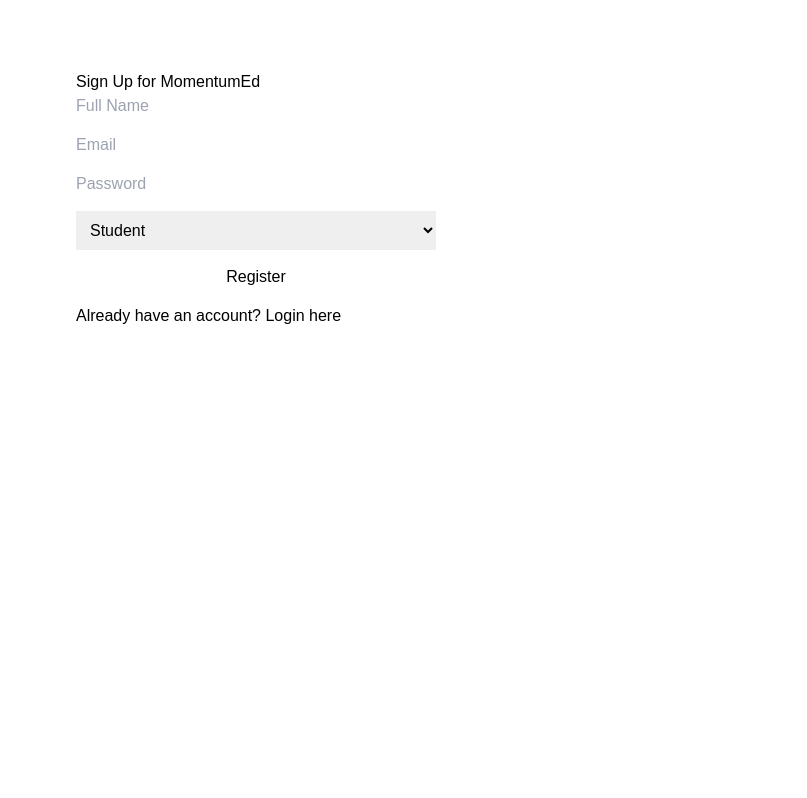
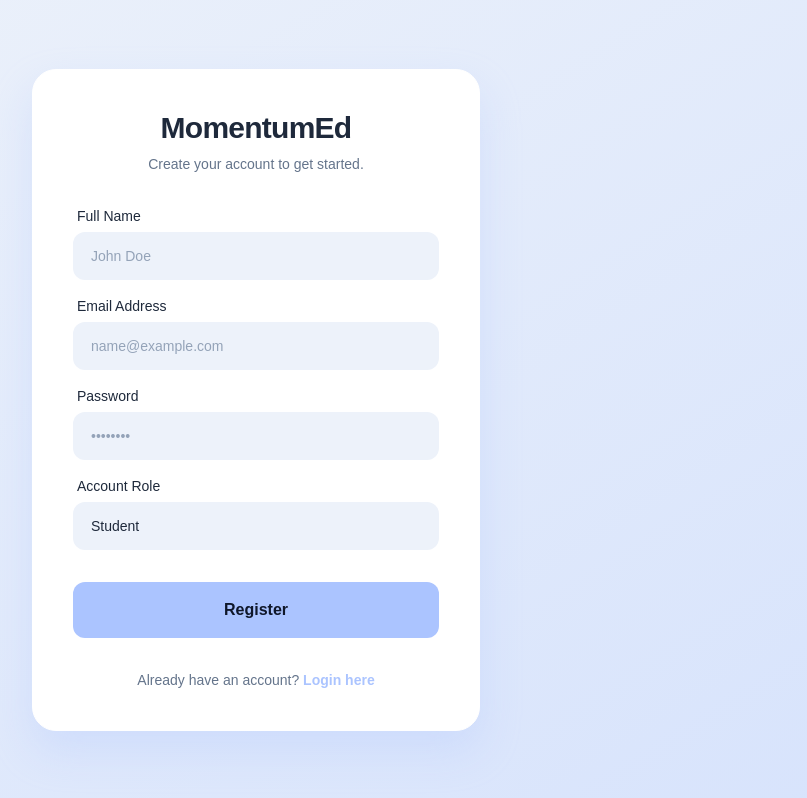
Before and after one commit to Rohith-Subramanian-Nithyadevi/MomentumEd, a React app in the folder frontend/: page /register in a window 1280 px wide. Shown: the whole page, without its empty margins (384-1191 px from the left). Built offline with nearby package versions, Linux system fonts and the light colour scheme; the HTML template or start-up script is replaced by a standard one.

Commit message:
Fixed duplicate useNavigate import

```diff
--- a/frontend/src/pages/Register.jsx
+++ b/frontend/src/pages/Register.jsx
@@ -7,6 +7,7 @@
         name: '', email: '', password: '', role: 'student'
     });
     const [error, setError] = useState('');
+    const [isLoading, setIsLoading] = useState(false);
     const navigate = useNavigate();
 
     const handleChange = (e) => {
@@ -15,38 +16,111 @@
 
     const handleSubmit = async (e) => {
         e.preventDefault();
+        setIsLoading(true);
+        setError('');
         try {
-            // Send data to our backend register route
             await api.post('/auth/register', formData);
-            // If successful, send them to the login page
             navigate('/login');
         } catch (err) {
             setError(err.response?.data?.message || 'Registration failed');
+        } finally {
+            setIsLoading(false);
         }
     };
 
     return (
-        <div style={{ maxWidth: '400px', margin: '50px auto', padding: '20px' }}>
-            <h2>Sign Up for MomentumEd</h2>
-            {error && <p style={{ color: 'red' }}>{error}</p>}
+        <div className="min-h-screen flex items-center justify-center bg-gradient-to-br from-brand-100 to-brand-200 p-4 font-sans">
 
-            <form onSubmit={handleSubmit} style={{ display: 'flex', flexDirection: 'column', gap: '15px' }}>
-                <input type="text" name="name" placeholder="Full Name" onChange={handleChange} required />
-                <input type="email" name="email" placeholder="Email" onChange={handleChange} required />
-                <input type="password" name="password" placeholder="Password" onChange={handleChange} required />
+            {/* Main Glass Card */}
+            <div className="bg-white w-full max-w-md p-10 rounded-[24px] shadow-[0_20px_40px_rgba(171,196,255,0.3)] border border-white">
 
-                <select name="role" onChange={handleChange} style={{ padding: '10px' }}>
+                {/* Header */}
+                <div className="text-center mb-8">
+                    <h2 className="text-3xl font-bold text-slate-800 mb-2 tracking-tight">MomentumEd</h2>
+                    <p className="text-slate-500 text-sm">Create your account to get started.</p>
+                </div>
+
+                {/* Error Alert Box */}
+                {error && (
+                    <div className="bg-red-50 text-red-600 p-3 rounded-xl mb-6 text-sm text-center border border-red-100">
+                        {error}
+                    </div>
+                )}
+
+                <form onSubmit={handleSubmit} className="flex flex-col gap-4">
+
+                    {/* Full Name */}
+                    <div>
+                        <label className="block text-sm font-medium text-slate-800 mb-1.5 ml-1">Full Name</label>
+                        <input
+                            type="text"
+                            name="name"
+                            placeholder="John Doe"
+                            onChange={handleChange}
+                            required
+                            className="w-full px-4 py-3 bg-brand-100 border-2 border-transparent rounded-xl text-slate-800 text-sm placeholder-slate-400 transition-all duration-300 focus:outline-none focus:bg-white focus:border-brand-500 focus:ring-4 focus:ring-brand-500/20"
+                        />
+                    </div>
+
+                    {/* Email */}
+                    <div>
+                        <label className="block text-sm font-medium text-slate-800 mb-1.5 ml-1">Email Address</label>
+                        <input
+                            type="email"
+                            name="email"
+                            placeholder="name@example.com"
+                            onChange={handleChange}
+                            required
+                            className="w-full px-4 py-3 bg-brand-100 border-2 border-transparent rounded-xl text-slate-800 text-sm placeholder-slate-400 transition-all duration-300 focus:outline-none focus:bg-white focus:border-brand-500 focus:ring-4 focus:ring-brand-500/20"
+                        />
+                    </div>
+
+                    {/* Password */}
+                    <div>
+                        <label className="block text-sm font-medium text-slate-800 mb-1.5 ml-1">Password</label>
+                        <input
+                            type="password"
+                            name="password"
+                            placeholder="••••••••"
+                            onChange={handleChange}
+                            required
+                            className="w-full px-4 py-3 bg-brand-100 border-2 border-transparent rounded-xl text-slate-800 text-sm placeholder-slate-400 transition-all duration-300 focus:outline-none focus:bg-white focus:border-brand-500 focus:ring-4 focus:ring-brand-500/20"
+                        />
+                    </div>
+
+                    {/* Role Selection */}
+                    <div>
+                        <label className="block text-sm font-medium text-slate-800 mb-1.5 ml-1">Account Role</label>
+                        <select
+                            name="role"
+                            onChange={handleChange}
+                            className="w-full px-4 py-3 bg-brand-100 border-2 border-transparent rounded-xl text-slate-800 text-sm appearance-none cursor-pointer transition-all duration-300 focus:outline-none focus:bg-white focus:border-brand-500 focus:ring-4 focus:ring-brand-500/20"
+                        >
                             <option value="student">Student</option>
                             <option value="teacher">Teacher</option>
                             <option value="advisor">Class Advisor</option>
                             <option value="admin">Admin</option>
                         </select>
+                    </div>
 
-                <button type="submit">Register</button>
+                    {/* Register Button */}
+                    <button
+                        type="submit"
+                        disabled={isLoading}
+                        className="w-full mt-4 py-4 bg-brand-500 hover:bg-brand-400 text-slate-900 text-base font-semibold rounded-xl transition-all duration-300 hover:-translate-y-0.5 hover:shadow-[0_8px_20px_rgba(171,196,255,0.4)] disabled:opacity-70 disabled:cursor-not-allowed"
+                    >
+                        {isLoading ? 'Creating Account...' : 'Register'}
+                    </button>
                 </form>
-            <p style={{ marginTop: '15px' }}>
-                Already have an account? <Link to="/login">Login here</Link>
-            </p>
+
+                {/* Footer */}
+                <div className="text-center mt-8 text-sm text-slate-500">
+                    Already have an account?{' '}
+                    <Link to="/login" className="text-brand-500 font-semibold hover:text-slate-800 transition-colors">
+                        Login here
+                    </Link>
+                </div>
+            </div>
         </div>
     );
 };
```
Lines whose indentation alone changed are shown as unchanged.
